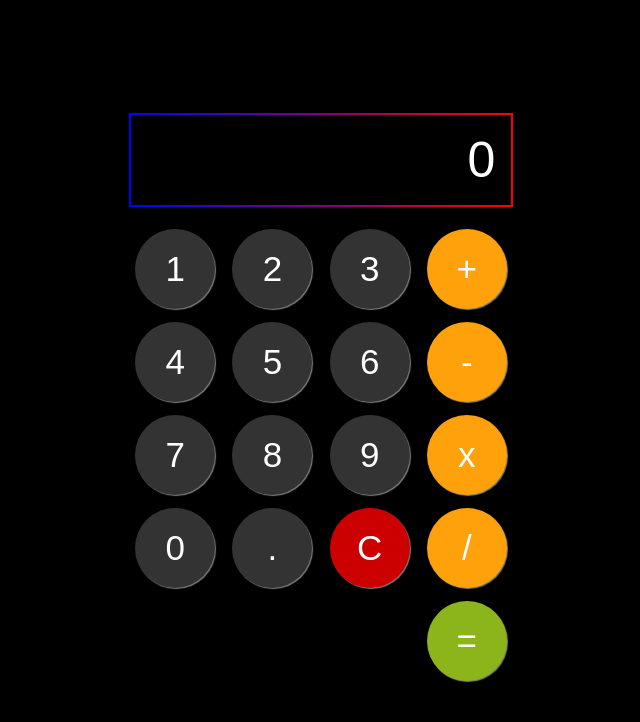
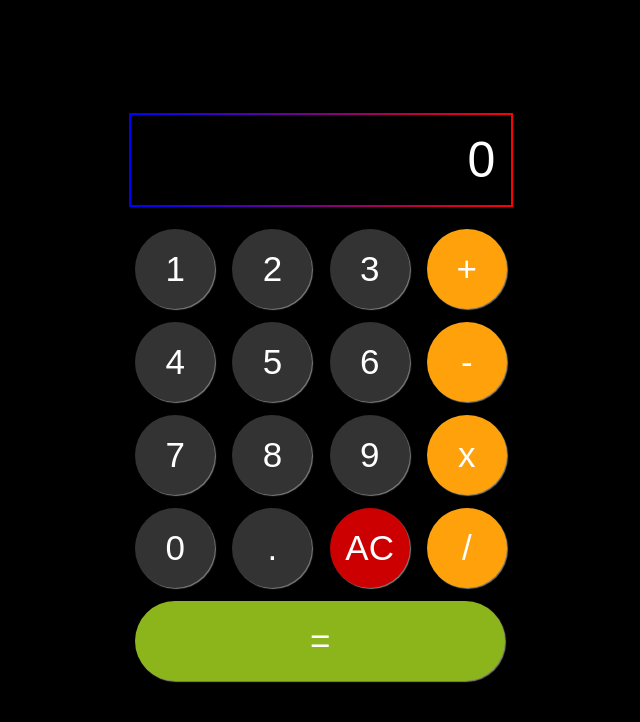
Before and after one commit to Hamish404/Calculator-App, a plain HTML site: page CalculatorFinal.html in a window 1280 px wide. Shown: the whole page, without its empty margins (319-959 px from the left). Drawn offline with Linux system fonts and the light colour scheme.

Commit message:
Add style changes and fix floating point errors

```diff
--- a/CalculatorFinal.html
+++ b/CalculatorFinal.html
@@ -93,14 +93,14 @@
                     display0();
 
                     localStorage.setItem('calculation', calculation);
-                  ">C</button>
+                  ">AC</button>
 
                   <button class="orange-button" onclick="
                     updateCalculation(' / ');
                   ">/</button>
 
                 </p>
-                <p class="equals">
+                <p class="equals-container">
 
                   <button class="grey-button green-button" onclick="
                     let result = eval(calculation);
--- a/styles/CalculatorFinal.css
+++ b/styles/CalculatorFinal.css
@@ -15,6 +15,10 @@ body {
   height: 100vh;
   display: grid;
   place-items: center;
+}
+
+.wrapper {
+  /* border: 2px solid lime; */
 }
 
 .display-wrapper {
@@ -64,6 +68,8 @@ button {
 .green-button {
   background-color: hsl(76, 73%, 41%);
   transition: background-color 0.3s ease;
+  width: 370px;
+  border-radius: 40px;
 }
 
 .green-button:hover {
@@ -80,14 +86,18 @@ button {
   background-color: hsl(0, 100%, 50%);
 }
 
-.equals {
-  display: flex;
-  justify-content: flex-end;
+.equals-container {
+  display: inline-flex;
+  justify-content: center;
 }
 
 
 @media (max-width: 450px) {
   button {
     margin: 0.1rem;
+    margin-bottom: 1rem;
+  }
+  .green-button {
+    width: 343px;
   }
 }
```
